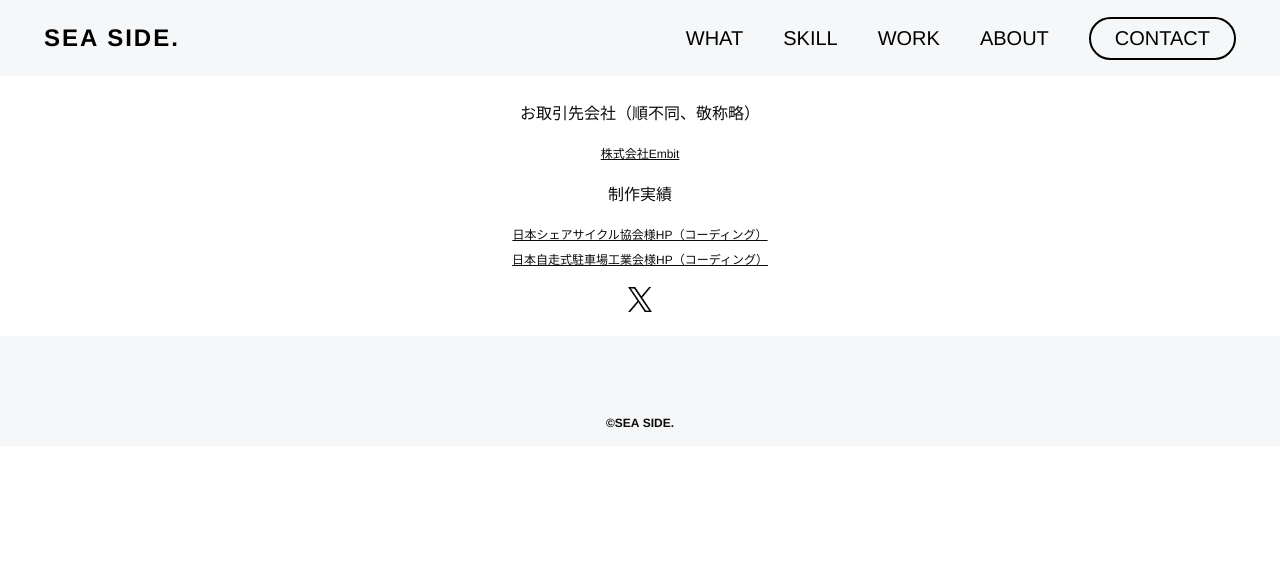
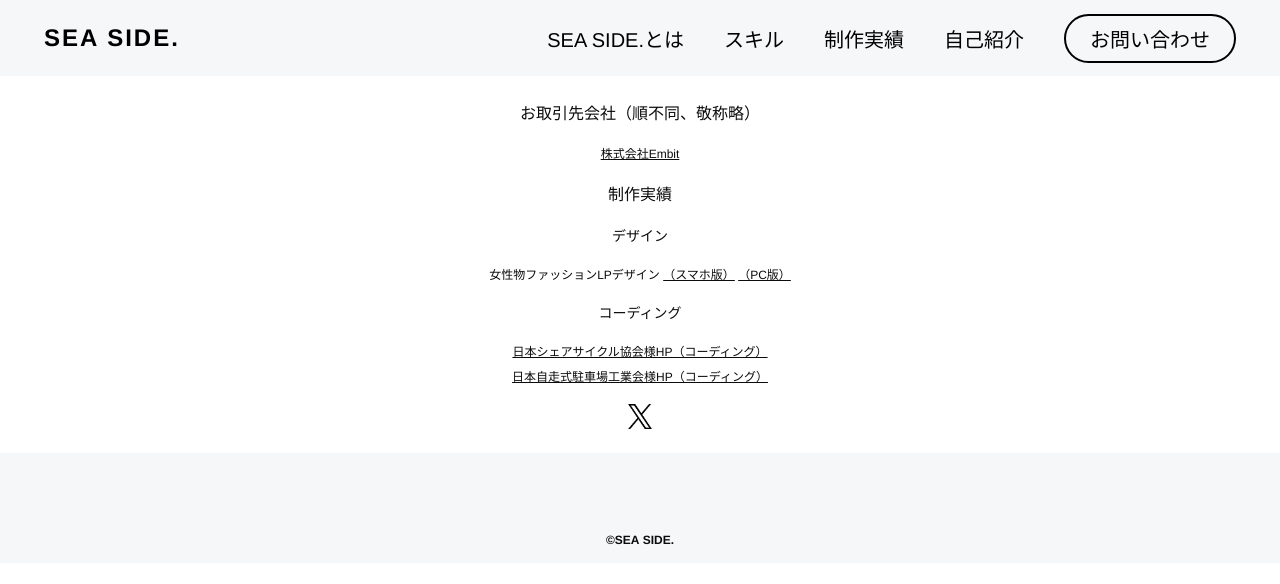
Before and after one commit to t-naaaaaaa/t-naaaaaaa.git.io, a plain HTML site: page public_html/past-work.html in a window 1280 px wide. Drawn offline with Linux system fonts and the light colour scheme.

Commit message:
PDF追加

```diff
--- a/public_html/assets/css/style.css
+++ b/public_html/assets/css/style.css
@@ -63,6 +63,9 @@ a {
   justify-content: space-between;
 }
 
+.header-text {
+  white-space: nowrap;
+}
 .header-text + .header-text {
   margin-left: 40px;
 }
@@ -306,7 +309,6 @@ a {
     margin-top: 12px;
     margin-bottom: 40px;
     text-align: center;
-
   }
   .br {
     display: block;
@@ -340,13 +342,20 @@ a {
   margin-top: 20px;
   margin-bottom: 20px;
 }
+.work-title-sub {
+  font-size: 14px;
+  text-align: center;
+  margin-top: 20px;
+  margin-bottom: 20px;
+}
+
 .work-text {
   text-align: center;
   margin-top: 8px;
   margin-bottom: 8px;
 }
 
-.work-text-a{
+.work-text-a {
   text-decoration: underline;
 }
 .work-text-a:hover {
@@ -564,7 +573,7 @@ a {
 /* contact.html */
 .contact-text {
   font-size: 24px;
-  margin-top: 80px;
+  margin-top: 96px;
   display: flex;
   justify-content: center;
   margin-bottom: 24px;
--- a/public_html/past-work.html
+++ b/public_html/past-work.html
@@ -17,10 +17,10 @@
     </script>
     <meta charset="UTF-8" />
     <meta name="viewport" content="width=device-width, initial-scale=1" />
-    <title>SEA_SIDE. | Past WORK</title>
+    <title>SEA SIDE. | Past WORK</title>
     <meta
       name="description"
-      content="SEA_SIDE. TOSHIROのポートフォリオサイト、制作実績が確認できます。"
+      content="SEA SIDE. TOSHIROのポートフォリオサイト、制作実績が確認できます。"
     />
     <meta name="format-detection" content="telephone=no" />
     <link rel="shortcut icon" href="/assets/img/favicon.png" />
@@ -41,7 +41,7 @@
     <meta property="og:title" content="SEA_SIDE. | Past WORK" />
     <meta
       property="og:description"
-      content="SEA_SIDE. TOSHIROのポートフォリオサイト、制作実績が確認できます。"
+      content="SEA SIDE. TOSHIROのポートフォリオサイト、制作実績が確認できます。"
     />
     <meta
       property="og:image"
@@ -83,20 +83,20 @@
         <nav class="header__nav nav" id="js-nav">
           <ul class="nav__items nav-items">
             <li class="nav-items__item header-text">
-              <a href="index.html#WHAT" class="header-text">WHAT</a>
+              <a href="index.html#WHAT" class="header-text">SEA SIDE.とは</a>
             </li>
             <li class="nav-items__item header-text">
-              <a href="index.html#SKILL" class="header-text">SKILL</a>
+              <a href="index.html#SKILL" class="header-text">スキル</a>
             </li>
             <li class="nav-items__item header-text">
-              <a href="/past-work.html" class="header-text">WORK</a>
+              <a href="/past-work.html" class="header-text">制作実績</a>
             </li>
             <li class="nav-items__item header-text">
-              <a href="index.html#ABOUT" class="header-text">ABOUT</a>
+              <a href="index.html#ABOUT" class="header-text">自己紹介</a>
             </li>
             <li class="nav-items__item header-text">
               <a href="contact.html" class="header-text header-contact"
-                >CONTACT</a
+                >お問い合わせ</a
               >
             </li>
           </ul>
@@ -116,16 +116,39 @@
           <a href="" class="work-text-a">株式会社Embit</a>
         </h3>
         <h2 class="work-title">制作実績</h2>
+        <div class="work-title-inner">
+          <h3 class="work-title-sub">デザイン</h3>
+          <h3 class="work-text">
+            <p class="work-text-p">
+              女性物ファッションLPデザイン
+              <a
+                href="assets/pdf/Ws-backpack-SP-design.pdf"
+                target="_blank"
+                class="work-text-a"
+                >（スマホ版）</a
+              >
+              <a
+                href="assets/pdf/Ws-backpack-PC-design.pdf"
+                target="_blank"
+                class="work-text-a"
+                >（PC版）</a
+              >
+            </p>
+          </h3>
+        </div>
+        <div class="work-title-inner">
+          <h3 class="work-title-sub">コーディング</h3>
           <h3 class="work-text">
             <a href="https://www.gia-jsca.net/" class="work-text-a"
               >日本シェアサイクル協会様HP（コーディング）</a
             >
           </h3>
           <h3 class="work-text">
-          <a href="" class="work-text-a"
+            <a href="https://purepa.or.jp/" class="work-text-a"
               >日本自走式駐車場工業会様HP（コーディング）</a
             >
           </h3>
+        </div>
       </div>
       <div class="contact-icon-wrap">
         <a href="https://twitter.com/t_naaaaaaa77m" class="contact-sns"
```
Also changed, not shown: public_html/commng-soon.html (+7 -7 lines), public_html/contact.html (+7 -7 lines), public_html/index.html (+9 -9 lines), 3 other files. Lines whose indentation alone changed are shown as unchanged.
